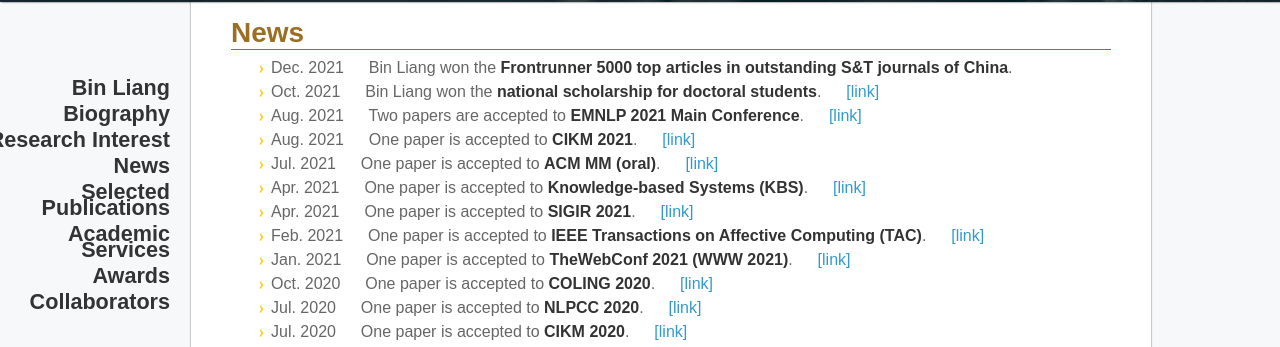
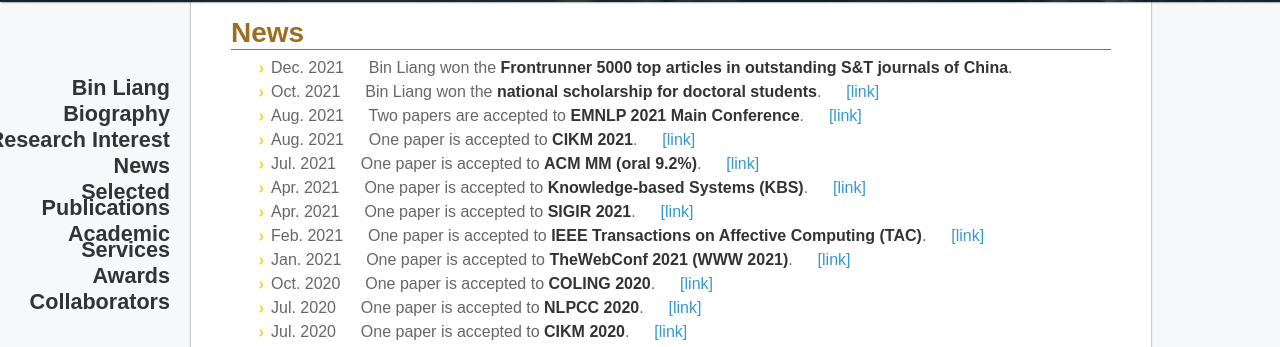
Before and after one commit to BinLiang-NLP/BinLiang-NLP.github.io, a Jekyll site: the page built from index.md, in a window 1280 px wide and 900 px high, scrolled down 850 px. Shown: the part 105-452 px from the top of the window. Built offline with Jekyll 4.4.1, drawn with Linux system fonts in a browser that asks for light colours; nearby versions of some CDN libraries; our own code applies the rules of GitHub Pages for plain Markdown files.

Commit message:
Update index.md

```diff
--- a/index.md
+++ b/index.md
@@ -56,7 +56,7 @@
 <li>Oct. 2021 &emsp; Bin Liang won the <strong>national scholarship for doctoral students</strong>. &emsp; <a href="http://119.23.18.63/?p=1913" target="_blank">[link]</a> </li>
 <li>Aug. 2021 &emsp; Two papers are accepted to <strong>EMNLP 2021 Main Conference</strong>. &emsp; <a href="http://119.23.18.63/?p=1790" target="_blank">[link]</a></li>
 <li>Aug. 2021 &emsp; One paper is accepted to <strong>CIKM 2021</strong>. &emsp; <a href="http://119.23.18.63/?p=1761" target="_blank">[link]</a> </li>
-<li>Jul. 2021 &emsp; One paper is accepted to <strong>ACM MM (oral)</strong>. &emsp; <a href="http://119.23.18.63/?p=1755" target="_blank">[link]</a> </li>
+<li>Jul. 2021 &emsp; One paper is accepted to <strong>ACM MM (oral 9.2%)</strong>. &emsp; <a href="http://119.23.18.63/?p=1755" target="_blank">[link]</a> </li>
 <li>Apr. 2021 &emsp; One paper is accepted to <strong>Knowledge-based Systems (KBS)</strong>. &emsp; <a href="http://119.23.18.63/?p=1717" target="_blank">[link]</a> </li>
 <li>Apr. 2021 &emsp; One paper is accepted to <strong>SIGIR 2021</strong>. &emsp; <a href="http://119.23.18.63/?p=1709" target="_blank">[link]</a> </li>
 <li>Feb. 2021 &emsp; One paper is accepted to <strong>IEEE Transactions on Affective Computing (TAC)</strong>. &emsp; <a href="http://119.23.18.63/?p=1689" target="_blank">[link]</a> </li>
```
